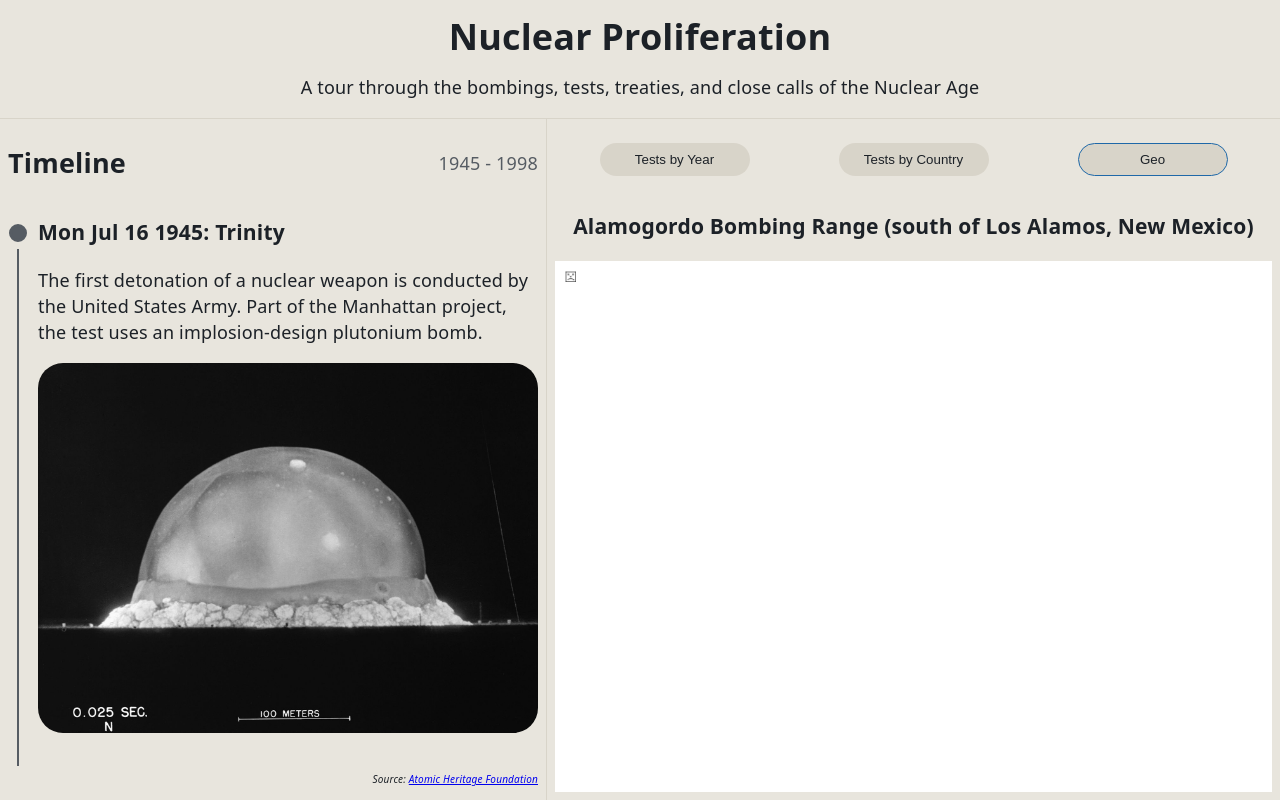
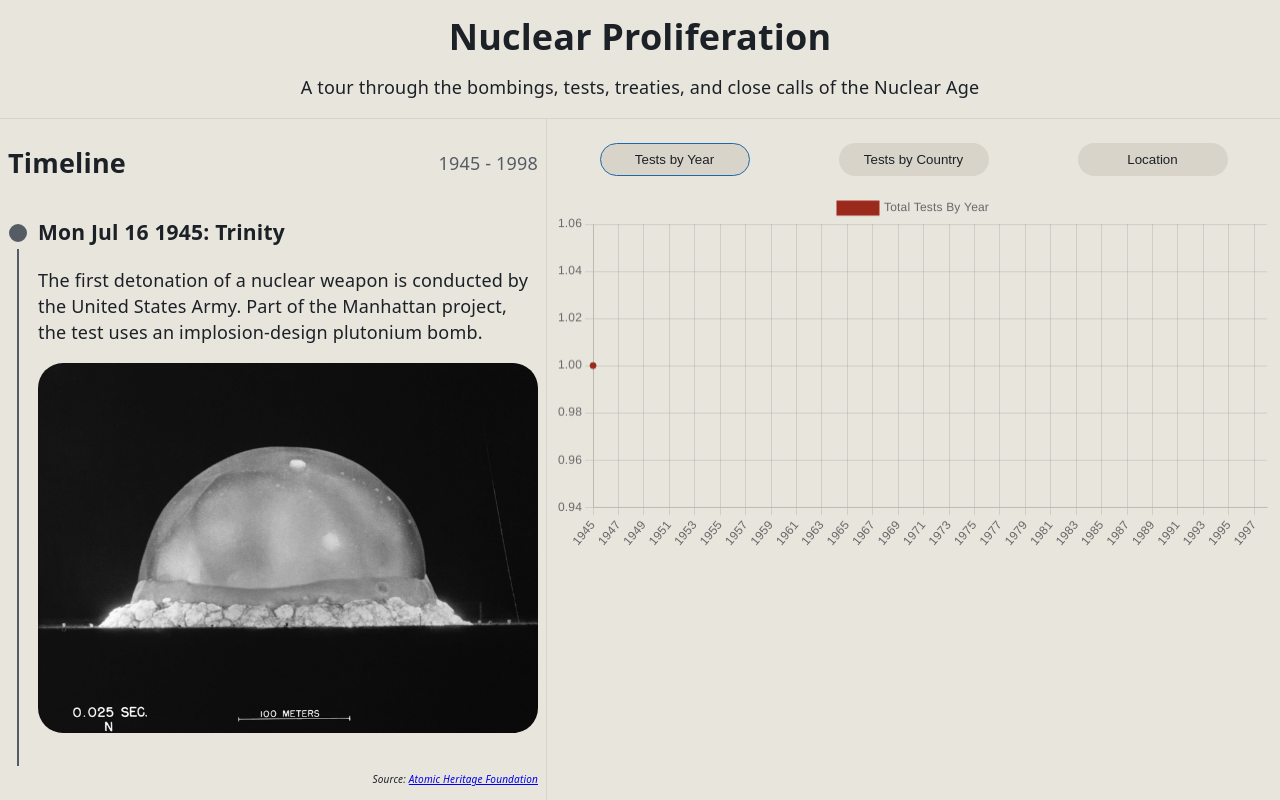
Before and after one commit to mpcarolin/nuclear-timeline, a React (Vite) app: page / in a window 1280 px wide. Built offline with nearby package versions, Linux system fonts and the light colour scheme.

Commit message:
Default visual pane to line graph again

```diff
--- a/src/components/VisualPane/VisualPane.tsx
+++ b/src/components/VisualPane/VisualPane.tsx
@@ -14,7 +14,7 @@ export type TVisualPaneProps = {
 type ViewOption = "line" | "bar" | "geo"
 
 export const VisualPane = ({ className, event }: TVisualPaneProps) => {
-    const [view, setView] = useState<ViewOption>("geo");
+    const [view, setView] = useState<ViewOption>("line");
     const showLine = view === "line";
     const showBar = view === "bar";
     const showGeo = view === "geo";
@@ -41,7 +41,7 @@ export const VisualPane = ({ className, event }: TVisualPaneProps) => {
                     className={showGeo ? styles.selectedButton : ""}
                     onClick={() => setView("geo")}
                 >
-                    Geo
+                    Location
                 </button>
             </div>
             {showLine && <LineChart year={year} className={styles.chart} />}
```
